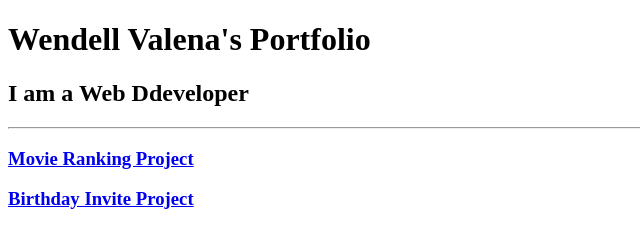
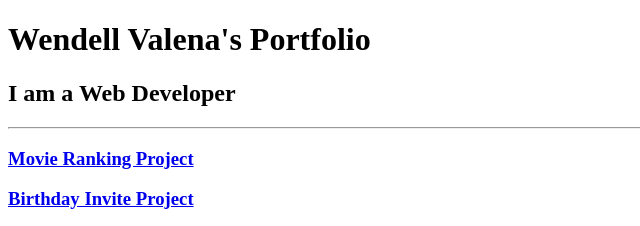
Before and after one commit to wvalena/HTML-portfolio, a plain HTML site: page index.html in a window 1280 px wide. Shown: the top 226 px of the page, 0-640 px from the left. Drawn offline with Linux system fonts and the light colour scheme.

Commit message:
Update index.html

```diff
--- a/index.html
+++ b/index.html
@@ -8,7 +8,7 @@
 </head>
 <body>
     <h1>Wendell Valena's Portfolio</h1>
-    <h2>I am a Web Ddeveloper</h2>
+    <h2>I am a Web Developer</h2>
     <hr />
     <h3><a href="../3.2 Anchor Elements/index.html">Movie Ranking Project</a></h3>
     <h3><a href="../3.2 Anchor Elements/index.html">Birthday Invite Project</a></h3>
```
